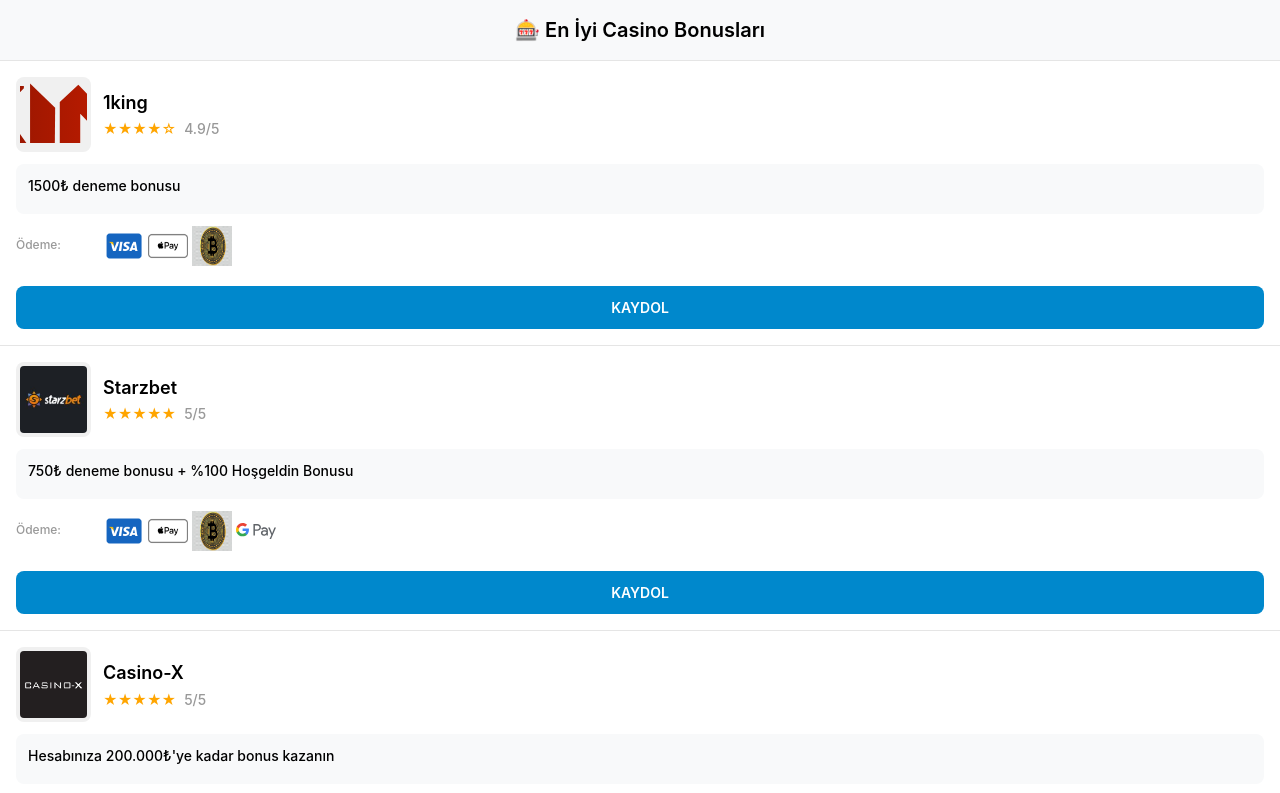
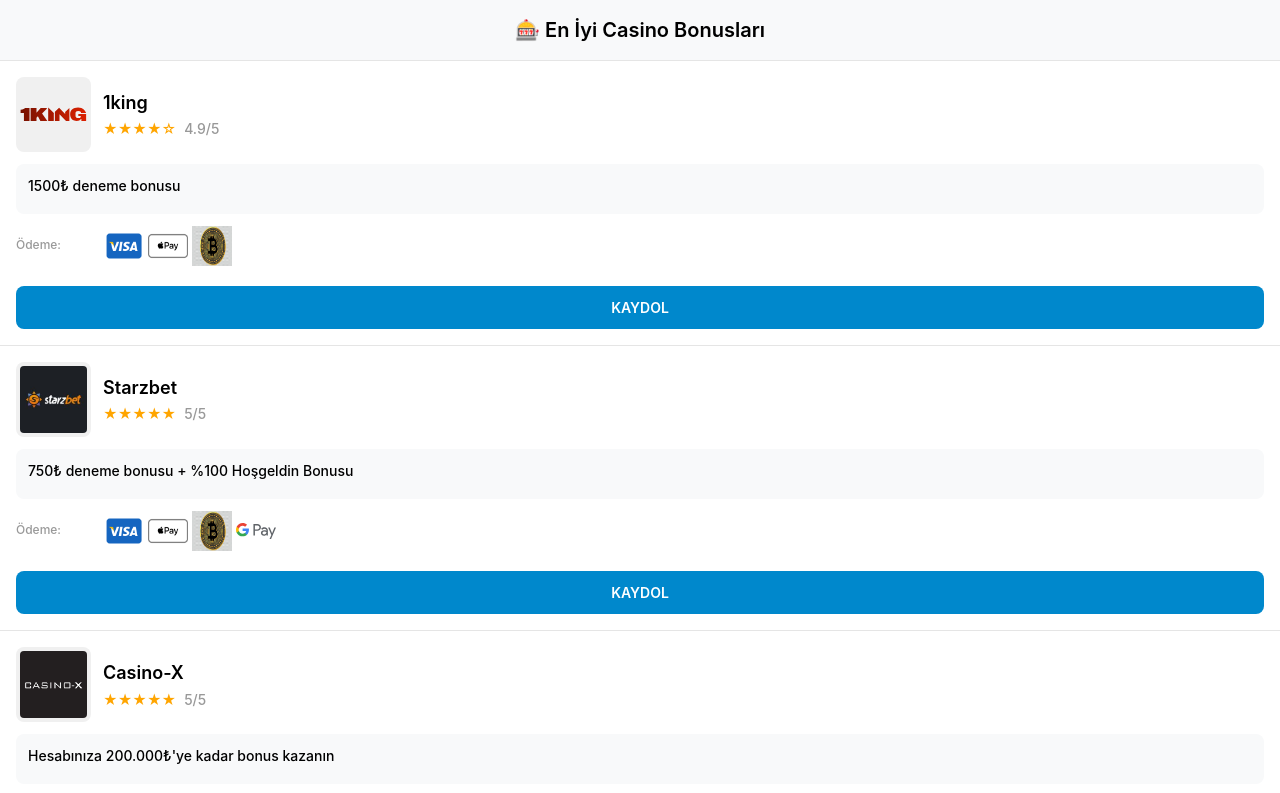
Before and after one commit to kl4yness/bonuslar, a plain HTML site: page index.html in a window 1280 px wide. Shown: the top 793 px of the page. Drawn offline with Linux system fonts and the light colour scheme.

Commit message:
Update index.html

```diff
--- a/index.html
+++ b/index.html
@@ -220,6 +220,7 @@
       <div class="casino-item">
         <div class="casino-header">
           <img
+            style="object-fit:contain;"
             src="img/1King_Logo.svg"
             alt="Betewin"
             class="casino-logo"
```
